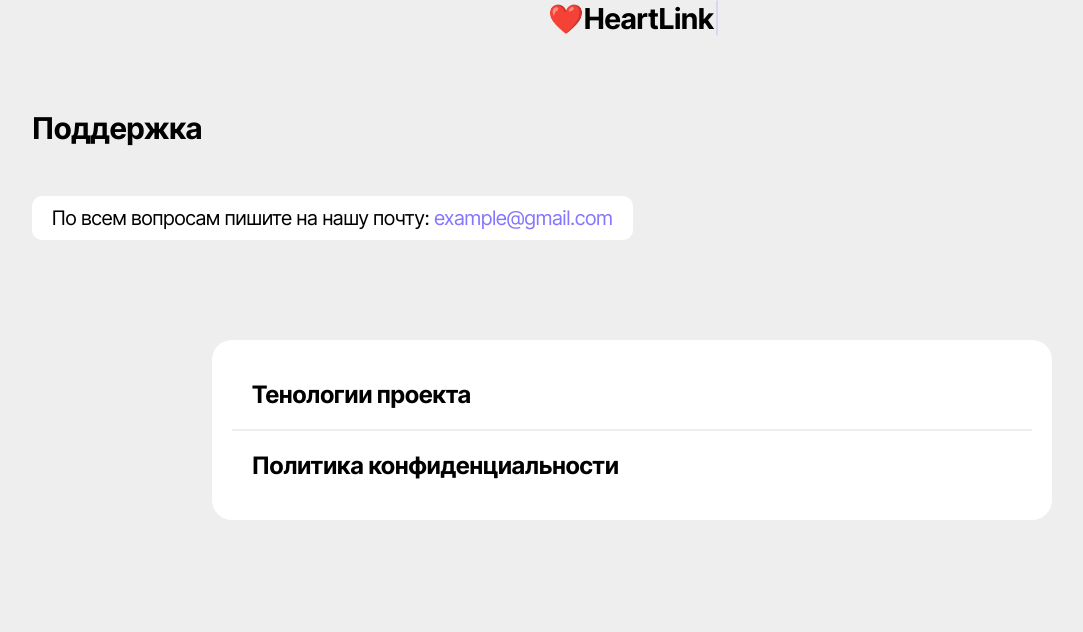
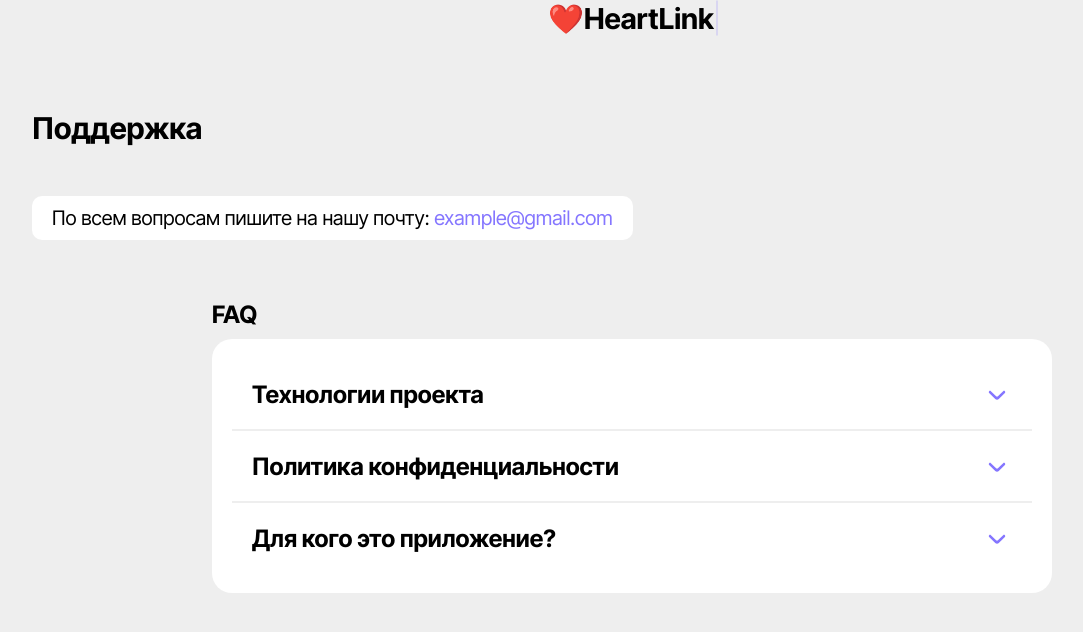
Before and after one commit to FOrcedbruh/HeartLink_client, a React app in the folder client/: page /support in a window 1280 px wide. Shown: the top 632 px of the page, without its empty margins (8-1091 px from the left). Built offline with nearby package versions, Linux system fonts and the light colour scheme; the HTML template or start-up script is replaced by a standard one.

Commit message:
support page logics done, correct menu works

```diff
--- a/client/src/app/components/Layout/Layout.tsx
+++ b/client/src/app/components/Layout/Layout.tsx
@@ -15,7 +15,7 @@ const Layout: React.FC = () => {
     return (
         <section className={styles.window}>
             <AnimatePresence>
-                {openMenu && <Menu />}
+                {openMenu && <Menu setOpenMenu={setOpenMenu}/>}
             </AnimatePresence>
             <header className={styles.header}>
                 {authUser && <motion.div onClick={() => setOpenMenu(!openMenu)} whileHover={{scale: 1.2}} whileTap={{scale: 0.8}} className={styles.menu}>
--- a/client/src/app/components/Menu/Menu.tsx
+++ b/client/src/app/components/Menu/Menu.tsx
@@ -2,6 +2,7 @@ import { Link } from 'react-router-dom';
 import { IRoute, routes } from '../../../utils/routes/routes';
 import styles from './Menu.module.scss'
 import { motion } from 'framer-motion';
+import { Dispatch, SetStateAction } from 'react';
 
 
 
@@ -11,8 +12,11 @@ const Option: React.FC<IRoute> = ({ title, path, image, status}) => {
     )
 }
 
+interface MenuPropsType {
+    setOpenMenu: Dispatch<SetStateAction<boolean>>
+}
 
-const Menu: React.FC = () => {
+const Menu: React.FC<MenuPropsType> = ({ setOpenMenu }) => {
 
 
     const primaryOptions: IRoute[] = routes.filter(route => route.status === "primary")
@@ -20,7 +24,7 @@ const Menu: React.FC = () => {
 
     return (
         <motion.aside initial={{opacity: 0, x: -300}} animate={{opacity: 1, x: 0, transition: { duration: 0.2 }}} exit={{x: -300, opacity: 0}} className={styles.menu}>
-            <div className={styles.primaryOps}>
+            <div onClick={() => setOpenMenu(false)} className={styles.primaryOps}>
                 <p>Основные</p>
                 {primaryOptions.map(option => {
                     return (
@@ -28,7 +32,7 @@ const Menu: React.FC = () => {
                     )
                 })}
             </div>
-            <div className={styles.secondaryOps}>
+            <div onClick={() => setOpenMenu(false)} className={styles.secondaryOps}>
                 <p>Дополнительные</p>
                 {secondaryOptions.map(option => {
                     return (
--- a/client/src/app/pages/SupportPage/SupportPage.module.scss
+++ b/client/src/app/pages/SupportPage/SupportPage.module.scss
@@ -36,9 +36,23 @@
             }
         }
 
+        .faq {
+            margin-top: 5vh;
+            width: 70%;
+            display: flex;
+            justify-content: center;
+            align-items: center;
+            flex-direction: column;
+            gap: 10px;
+
+            h2 {
+                margin: 0;
+                padding: 0;
+                align-self: flex-start;
+            }
+
             div.accordion {
-            margin-top: 10vh;
-            width: 70%;
+                width: 100%;
                 height: fit-content;
                 display: flex;
                 justify-content: start;
@@ -47,6 +61,7 @@
                 background-color: #fff;
                 border-radius: 20px;
                 padding: 20px;
+
 
                 .accordionItem {
                     width: 100%;
@@ -69,6 +84,14 @@
                         margin: 0;
                         padding: 0;
                         font-size: 24px;
+                        display: flex;
+                        justify-content: space-between;
+                        align-items: center;
+                        width: 100%;
+
+                        img {
+                            transition: all .3s ease;
+                        }
                     }
                     p {
                         margin: 0;
@@ -76,5 +99,9 @@
                     }
                 }
             }
+
+        }
+
+
     }
 }
--- a/client/src/app/pages/SupportPage/SupportPage.tsx
+++ b/client/src/app/pages/SupportPage/SupportPage.tsx
@@ -2,6 +2,7 @@ import styles from './SupportPage.module.scss'
 import { motion, AnimatePresence } from 'framer-motion'
 import { faqlist, IQuestion } from './faq'
 import { useState } from 'react'
+import arrowIcon from './../../../icons/arrowPrimaryIcon.svg'
 
 
 const AccordionItem: React.FC<IQuestion> = ({ title, text }) => {
@@ -10,9 +11,8 @@ const AccordionItem: React.FC<IQuestion> = ({ title, text }) => {
 
     return (
         <article onClick={() => setOpen(!open)} className={styles.accordionItem}>
-            <h1>{title}</h1>
+            <h1>{title} <img style={{"rotate": open ? "-90deg" : "90deg"}} src={arrowIcon} alt="" width={30} height={30}/></h1>
                 {open && <motion.p initial={{opacity: 0}} animate={{opacity: 1}} >{text}</motion.p>}
-
         </article>
     )
 }
@@ -39,13 +39,17 @@ const SupportPage: React.FC = () => {
             <motion.h1 custom={1} variants={variants} initial={"initial"} animate={"animate"} className={styles.title}>Поддержка </motion.h1>
             <div className={styles.body}>
                 <motion.p custom={2} variants={variants} initial={"initial"} animate={"animate"}>По всем вопросам пишите на нашу почту: <a href="mailto:example@gmail.com">example@gmail.com</a></motion.p>
-                <motion.div custom={3} variants={variants} initial={"initial"} animate={"animate"} className={styles.accordion}>
-                    {faqlist.map(item => {
-                        return (
-                            <AccordionItem title={item.title} text={item.text}/>
-                        )
-                    })}
-                </motion.div>
+                <motion.section custom={3} variants={variants} initial={"initial"} animate={"animate"} className={styles.faq}>
+                    <h2>FAQ</h2>
+                    <div  className={styles.accordion}>
+                        {faqlist.map(item => {
+                            return (
+                                <AccordionItem key={item.title} title={item.title} text={item.text}/>
+                            )
+                        })}
+                    </div>
+                </motion.section>
+
             </div>
         </section>
     )
--- a/client/src/app/pages/SupportPage/faq.ts
+++ b/client/src/app/pages/SupportPage/faq.ts
@@ -6,11 +6,15 @@ export interface IQuestion {
 
 export const faqlist: IQuestion[] = [
     {
-        title: "Тенологии проекта",
+        title: "Технологии проекта",
         text: "some text"
     },
     {
         title: "Политика конфиденциальности",
         text: "some text"
+    },
+    {
+        title: "Для кого это приложение?",
+        text: "Для тех, кто хочет познакомиться и имеет традиционные ценности"
     }
 ]
```
Also changed, not shown: client/src/icons/arrowPrimaryIcon.svg (added). Lines whose indentation alone changed are shown as unchanged.
